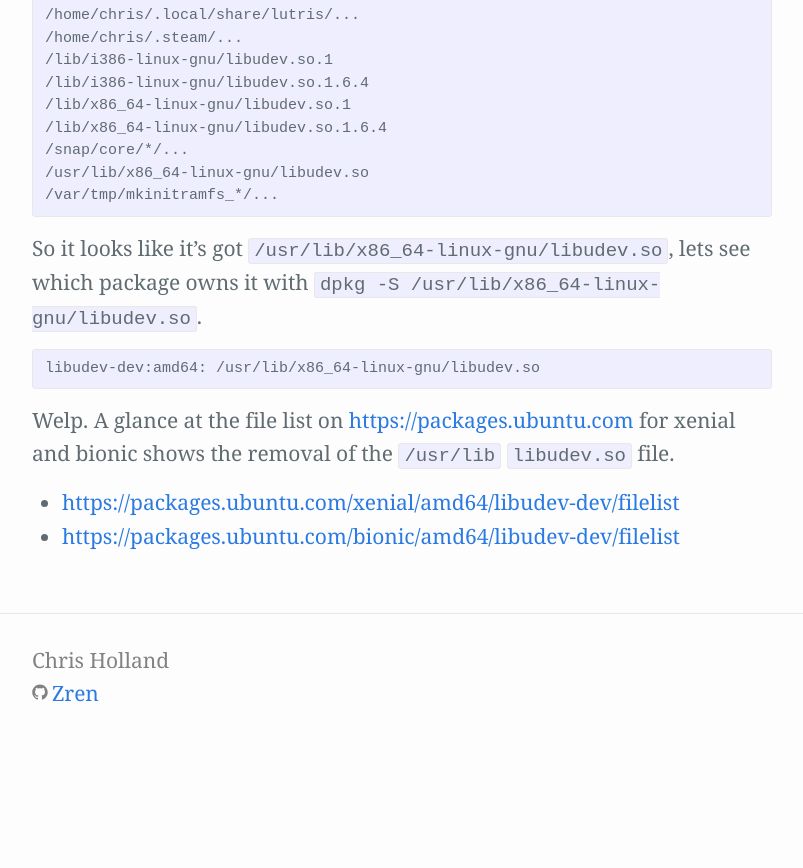
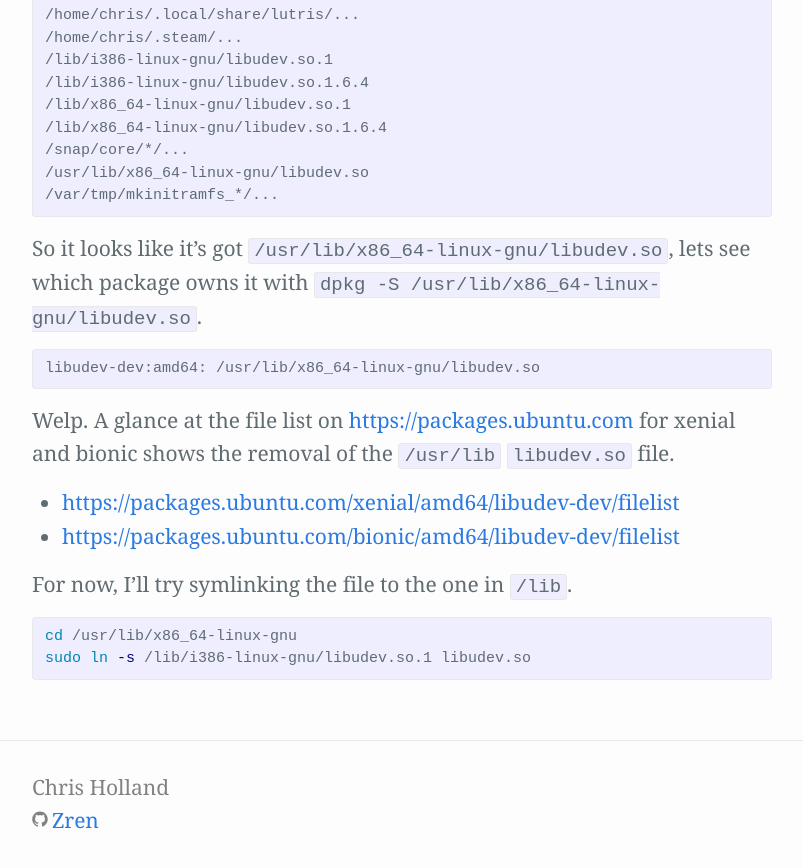
Before and after one commit to Zren/zren.github.io, a Jekyll site: the page built from _posts/2018-09-26-kdesrc-build-in-kde-neon.markdown, in a window 1280 px wide and 900 px high, scrolled down 1779 px. Shown: the top 868 px of the window, without its empty margins (238-1041 px from the left). Built offline with Jekyll 4.4.1, drawn with Linux system fonts in a browser that asks for light colours; before the commit the page ends 2552 px from its top, so only the background shows below that.

Commit message:
libudev.so workaround

```diff
--- a/_posts/2018-09-26-kdesrc-build-in-kde-neon.markdown
+++ b/_posts/2018-09-26-kdesrc-build-in-kde-neon.markdown
@@ -53,3 +53,10 @@ Welp. A glance at the file list on <https://packages.ubuntu.com> for xenial and
 
 * <https://packages.ubuntu.com/xenial/amd64/libudev-dev/filelist>
 * <https://packages.ubuntu.com/bionic/amd64/libudev-dev/filelist>
+
+For now, I'll try symlinking the file to the one in `/lib`.
+
+{% highlight bash %}
+cd /usr/lib/x86_64-linux-gnu
+sudo ln -s /lib/i386-linux-gnu/libudev.so.1 libudev.so
+{% endhighlight %}
```
